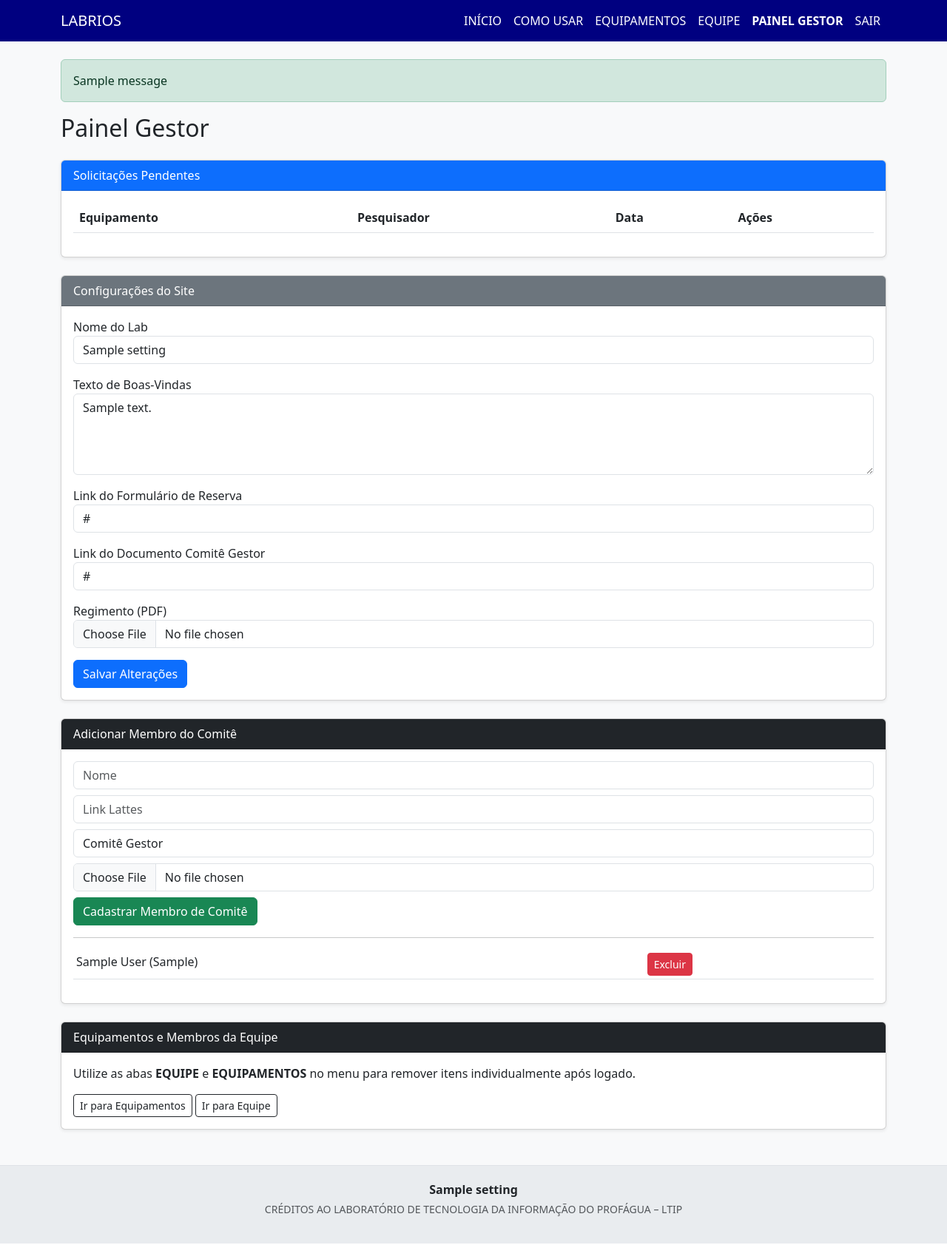
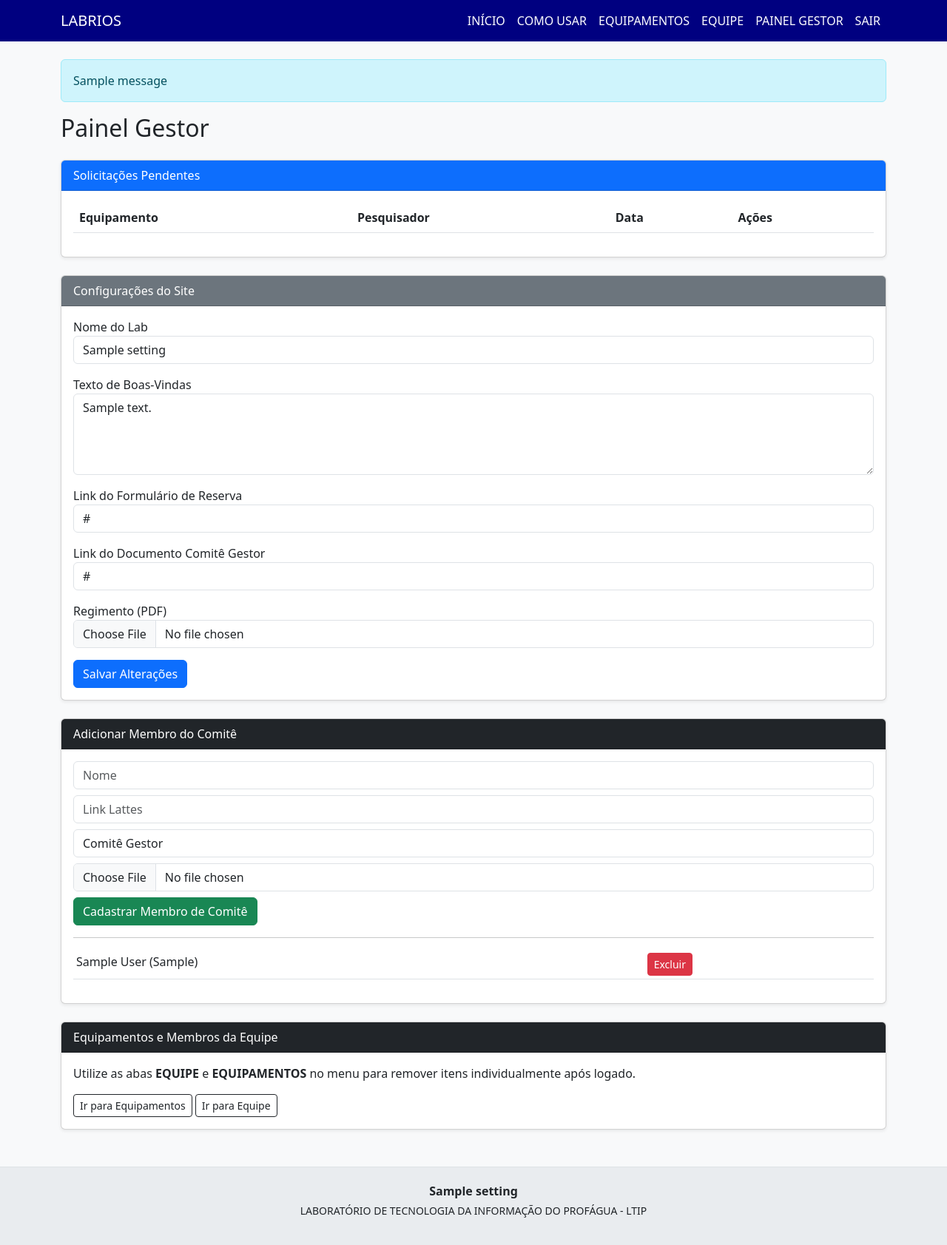
Before and after one commit to almeidasudarioarthurcassius-maker/SITE-OFICIAL-LABRIOS, a Flask app: page /admin in a window 1280 px wide. Shown: the whole page at 74% size. Run offline with Flask 3, Linux system fonts and the light colour scheme; a user stored in the database is signed in; tables that the repository leaves empty hold one stand-in row (values such as "Sample post"); one stand-in notice (Sample message) is shown; lists and menus that the app fills with data are empty.

Commit message:
Update base.html

```diff
--- a/site-labrios-oficial/templates/base.html
+++ b/site-labrios-oficial/templates/base.html
@@ -10,7 +10,8 @@
         .navbar { background-color: #000080; }
         .nav-link, .navbar-brand { color: white !important; }
         .footer { background-color: #e9ecef; padding: 20px 0; border-top: 1px solid #dee2e6; margin-top: 50px; }
-        .pill-button { border-radius: 50px; padding: 10px 25px; font-weight: bold; }
+        .btn-pill { border-radius: 50px; padding: 10px 25px; font-weight: bold; }
+        .hero-text { text-align: justify; font-family: 'Times New Roman', serif; line-height: 1.5; border-left: 4px solid #000080; padding-left: 20px; }
     </style>
 </head>
 <body>
@@ -18,9 +19,6 @@
 <nav class="navbar navbar-expand-lg">
     <div class="container">
         <a class="navbar-brand" href="/">LABRIOS </></a>
-        <button class="navbar-toggler" type="button" data-bs-toggle="collapse" data-bs-target="#navbarNav">
-            <span class="navbar-toggler-icon" style="filter: invert(1);"></span>
-        </button>
         <div class="collapse navbar-collapse" id="navbarNav">
             <ul class="navbar-nav ms-auto">
                 <li class="nav-item"><a class="nav-link" href="/">INÍCIO</a></li>
@@ -28,7 +26,7 @@
                 <li class="nav-item"><a class="nav-link" href="/equipment">EQUIPAMENTOS</a></li>
                 <li class="nav-item"><a class="nav-link" href="/team">EQUIPE</a></li>
                 {% if current_user.is_authenticated %}
-                <li class="nav-item"><a class="nav-link fw-bold text-warning" href="/admin">PAINEL GESTOR</a></li>
+                <li class="nav-item"><a class="nav-link text-warning" href="/admin">PAINEL GESTOR</a></li>
                 <li class="nav-item"><a class="nav-link" href="/logout">SAIR</a></li>
                 {% else %}
                 <li class="nav-item"><a class="nav-link" href="/login">LOGIN</a></li>
@@ -39,18 +37,14 @@
 </nav>
 
 <div class="container mt-4">
-    {% with messages = get_flashed_messages(with_categories=true) %}
-        {% for category, message in messages %}
-            <div class="alert alert-{{ category }}">{{ message }}</div>
-        {% endfor %}
-    {% endwith %}
+    {% with messages = get_flashed_messages() %}{% for m in messages %}<div class="alert alert-info">{{ m }}</div>{% endfor %}{% endwith %}
     {% block content %}{% endblock %}
 </div>
 
-<footer class="footer text-center mt-5">
+<footer class="footer text-center">
     <div class="container">
         <p class="mb-1"><strong>{{ settings.lab_name if settings else 'LABRIOS' }}</strong></p>
-        <p class="text-muted small">CRÉDITOS AO LABORATÓRIO DE TECNOLOGIA DA INFORMAÇÃO DO PROFÁGUA – LTIP</p>
+        <p class="small">LABORATÓRIO DE TECNOLOGIA DA INFORMAÇÃO DO PROFÁGUA - LTIP</p>
     </div>
 </footer>
 
```
